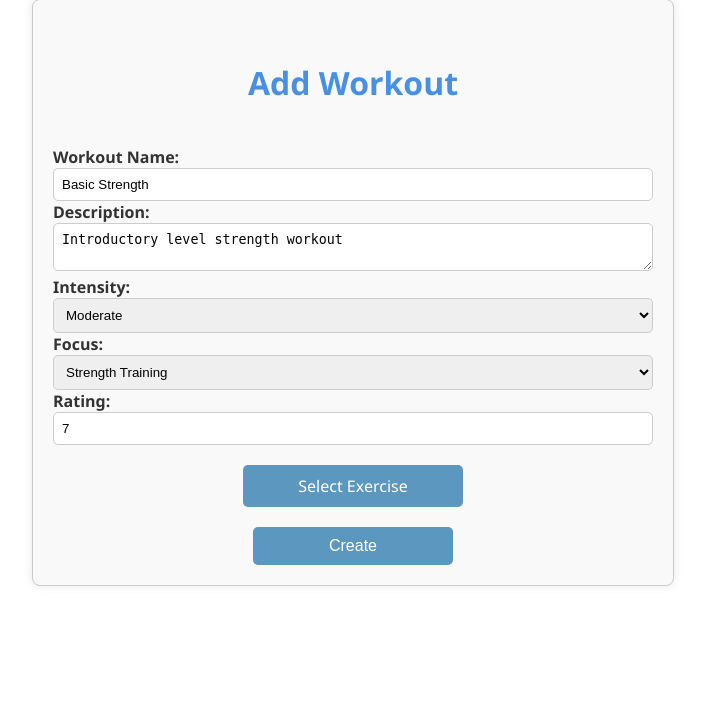
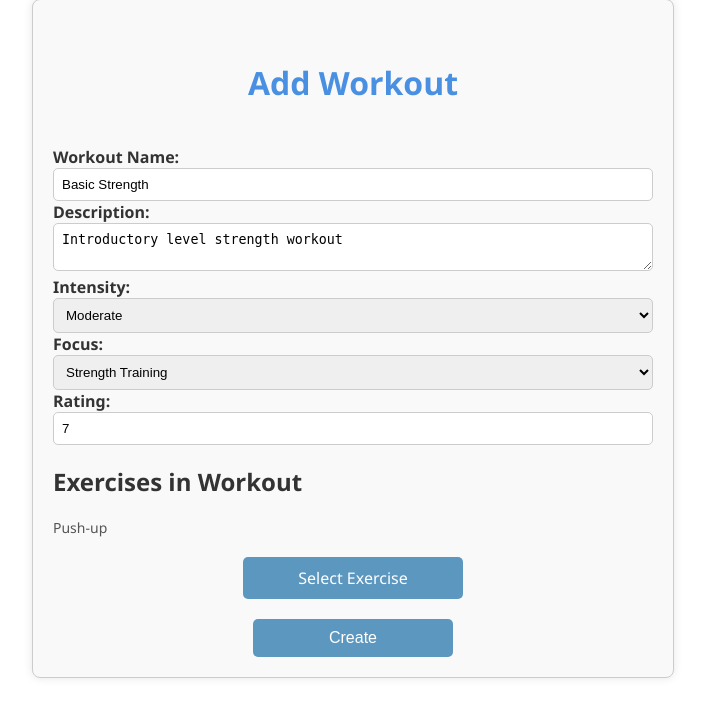
Before and after one commit to carsonkempf/FinalDB, a Flask app: page /add-workout/1 in a window 1280 px wide. Shown: the part 60-777 px from the top of the page, without its empty margins (287-992 px from the left). Run offline with Flask 3, Linux system fonts and the light colour scheme; data comes from the database, SQL or seed files in the repository; both versions use the stored data as it was after the commit.

Commit message:
select exercise works

```diff
--- a/app.py
+++ b/app.py
@@ -92,6 +92,27 @@ def get_workouts_by_day(day_id):
         return jsonify({'day_id': day_id, 'workouts': day_workouts}), 200
     except ValueError:
         return jsonify({'error': 'Invalid day_id'}), 400
+
+@app.route('/api/day-workouts/<day_id>')
+def api_day_workouts(day_id):
+    db = get_db()
+    cur = db.cursor()
+    cur.execute("""
+        SELECT w.*
+        FROM Workout w
+        JOIN Workout_On_Day wd ON w.workout_id = wd.workout_id
+        WHERE wd.day_id = ?
+    """, (day_id,))
+    workouts = cur.fetchall()
+    return jsonify([dict(x) for x in workouts])
+
+@app.route('/api/exercise-details')
+def api_exercise_details():
+    db = get_db()
+    cur = db.cursor()
+    cur.execute("SELECT * FROM Exercise_Detail")
+    exercise_details = cur.fetchall()
+    return jsonify([dict(x) for x in exercise_details])
 
 @app.route('/api/exercises')
 def api_exercises():
@@ -215,19 +236,6 @@ def exercises_in_workouts(workout_id):
     except Exception as e:
         return jsonify({'error': str(e)}), 500
 
-
-
-@app.route('/api/exercise-to-workout/add/<int:workout_id>/<int:exercise_id>', methods=['POST'])
-def add_exercise_to_workout(workout_id, exercise_id):
-    db = get_db()
-    try:
-        db.execute("INSERT INTO Exercise_In_Workout (workout_id, exercise_id) VALUES (?, ?)", (workout_id, exercise_id))
-        db.commit()
-        return jsonify({'success': True, 'message': 'Exercise added to workout successfully.'})
-    except sqlite3.IntegrityError as e:
-        db.rollback()
-        return jsonify({'success': False, 'message': str(e)})
-
 # Remove an exercise from a workout
 @app.route('/api/exercise-to-workout/remove/<int:workout_id>/<int:exercise_id>', methods=['DELETE'])
 def remove_exercise_from_workout(workout_id, exercise_id):
@@ -288,39 +296,116 @@ def add_or_edit_workout(workout_id):
     # Redirect to add-workout.html with the workout ID in the URL
     return redirect(url_for('add_workout', workout_id=workout_id))
 
-@app.route('/add-workout/', defaults={'workout_id': None}, methods=['GET'])
 @app.route('/add-workout/<int:workout_id>', methods=['GET'])
 def add_workout(workout_id):
     db = get_db()
-
-    # If workout_id is None, generate a new workout ID
-    if workout_id is None:
-        workout_id = generate_workout_id()  # Generate a new workout ID
 
     # Fetch workout details if workout_id is provided
     workout = None
     if workout_id:
         workout = db.execute("SELECT * FROM Workout WHERE workout_id = ?", (workout_id,)).fetchone()
 
-    # Render add-workout.html template, passing workout details and workout ID
+        # Fetch exercises corresponding to the workout from the database
+        workout_exercises = db.execute("""
+            SELECT e.*
+            FROM Exercise e
+            JOIN Exercise_In_Workout eiw ON e.exercise_id = eiw.exercise_id
+            WHERE eiw.workout_id = ?
+        """, (workout_id,)).fetchall()
+
+        # Pass the exercises to the template
+        return render_template('add-workout.html', workout=workout, workout_id=workout_id, exercises=workout_exercises)
+
+    # Render add-workout.html template with workout details and workout ID
     return render_template('add-workout.html', workout=workout, workout_id=workout_id)
 
+@app.route('/api/exercise-to-workout/add/<int:workout_id>/<int:exercise_id>', methods=['POST', 'DELETE'])
+def add_or_remove_exercise_from_workout(workout_id, exercise_id):
+    if request.method == 'POST':
+        try:
+            db = get_db()
+            # Check if the exercise is already linked to the workout
+            existing_link = db.execute("SELECT * FROM Exercise_In_Workout WHERE workout_id = ? AND exercise_id = ?", (workout_id, exercise_id)).fetchone()
+            if existing_link:
+                return jsonify({'success': False, 'message': 'Exercise is already linked to this workout.'}), 400
+
+            # Insert the exercise into the Exercise_In_Workout table
+            db.execute("INSERT INTO Exercise_In_Workout (workout_id, exercise_id) VALUES (?, ?)", (workout_id, exercise_id))
+            db.commit()
+
+            # Get the newly created exercise in workout tuple
+            new_exercise_in_workout = db.execute("""
+                SELECT e.*, eiw.workout_id
+                FROM Exercise e
+                JOIN Exercise_In_Workout eiw ON e.exercise_id = eiw.exercise_id
+                WHERE e.exercise_id = ? AND eiw.workout_id = ?
+            """, (exercise_id, workout_id)).fetchone()
+
+            return jsonify({'success': True, 'exercise_in_workout': dict(new_exercise_in_workout)}), 200
+        except sqlite3.IntegrityError as e:
+            db.rollback()
+            return jsonify({'success': False, 'message': str(e)}), 500
+
+    elif request.method == 'DELETE':
+        try:
+            db = get_db()
+            # Delete Exercise in Workout tuple
+            db.execute("DELETE FROM Exercise_In_Workout WHERE workout_id = ? AND exercise_id = ?", (workout_id, exercise_id))
+            db.commit()
+            return jsonify({'success': True, 'message': 'Exercise removed from workout successfully'})
+        except sqlite3.IntegrityError as e:
+            db.rollback()
+            return jsonify({'success': False, 'message': str(e)}), 500
 
 
-@app.route('/api/add-exercises-to-workout/<int:workout_id>', methods=['POST'])
-def add_exercises_to_workout(workout_id):
+@app.route('/api/joined-exercises/<int:workout_id>')
+def get_joined_exercises(workout_id):
+    # Fetch joined exercises for the specified workout_id from the database
+    # Return the data as JSON
+    joined_exercises = db.get_joined_exercises(workout_id)
+    return jsonify(joined_exercises)
+
+@app.route('/api/exercise-to-workout/<int:exercise_id>/<int:workout_id>', methods=['POST', 'DELETE'])
+def exercise_to_workout(exercise_id, workout_id):
+    try:
+        connection = sqlite3.connect('your_database.db')
+        cursor = connection.cursor()
+
+        if request.method == 'POST':
+            # Insert Exercise in Workout tuple
+            cursor.execute("INSERT INTO Exercise_In_Workout (exercise_id, workout_id) VALUES (?, ?)", (exercise_id, workout_id))
+            connection.commit()
+            return jsonify({'success': True, 'message': 'Exercise added to workout successfully'})
+        elif request.method == 'DELETE':
+            # Delete Exercise in Workout tuple
+            cursor.execute("DELETE FROM Exercise_In_Workout WHERE exercise_id = ? AND workout_id = ?", (exercise_id, workout_id))
+            connection.commit()
+            return jsonify({'success': True, 'message': 'Exercise removed from workout successfully'})
+    except Exception as e:
+        return jsonify({'success': False, 'message': str(e)})
+    finally:
+        cursor.close()
+        connection.close()
+
+@app.route('/workout/<int:workout_id>/exercises')
+def workout_exercises(workout_id):
     db = get_db()
-    exercises = request.json.get('exercises')
-    try:
-        for exercise_id in exercises:
-            db.execute("INSERT INTO Exercise_In_Workout (exercise_id, workout_id) VALUES (?, ?)",
-                       (exercise_id, workout_id))
-        db.commit()
-        return jsonify({'success': True}), 200
-    except Exception as e:
-        db.rollback()
-        print(e)
-        return jsonify({'success': False, 'error': str(e)}), 500
+    cur = db.cursor()
+    cur.execute("""
+        SELECT e.*, ed.*
+        FROM Exercise e
+        JOIN Exercise_Detail ed ON e.exercise_detail_id = ed.exercise_detail_id
+        JOIN Exercise_In_Workout eiw ON e.exercise_id = eiw.exercise_id
+        WHERE eiw.workout_id = ?
+    """, (workout_id,))
+    exercises = cur.fetchall()
+    return render_template('workout-exercises.html', exercises=exercises)
+
+@app.route('/api/exercise-to-workout/remove/<int:exercise_id>/<int:workout_id>', methods=['DELETE'])
+def unjoin_exercise_from_workout(exercise_id, workout_id):
+    # Code to unjoin the specified exercise from the specified workout in the database
+    return jsonify(success=True)
+
 
 @app.route('/api/exercises-with-workouts/<int:workout_id>')
 def exercises_with_workouts(workout_id):
@@ -368,13 +453,24 @@ def generate_workout_id():
     workout_uuid = uuid.uuid4()
     return int(workout_uuid.int % (2**31 - 1))
 
-@app.route('/create-workout', methods=['GET'])
+@app.route('/api/workouts', methods=['POST'])
 def create_workout():
-    workout_id = generate_workout_id()
-    db = get_db()
-    db.execute("INSERT INTO Workout (workout_id, name, description) VALUES (?, ?, ?)", (workout_id, 'New Workout', 'Description here'))
-    db.commit()
-    return redirect(url_for('select_exercise', workout_id=workout_id))
+    try:
+        data = request.json
+        name = data.get('name')
+        description = data.get('description')
+        intensity = data.get('intensity')
+        focus = data.get('focus')
+
+        db = get_db()
+        db.execute("INSERT INTO Workout (name, description, intensity, focus) VALUES (?, ?, ?, ?)",
+                   (name, description, intensity, focus))
+        db.commit()
+
+        return jsonify({'success': True, 'message': 'Workout created successfully'}), 201
+    except Exception as e:
+        return jsonify({'success': False, 'error': str(e)}), 500
+
 
 def generate_day_id():
     day_uuid = uuid.uuid4()
--- a/static/add-workout.js
+++ b/static/add-workout.js
@@ -1,29 +1,52 @@
-document.addEventListener('DOMContentLoaded', function() {
-    const workoutId = getWorkoutIdFromUrl();
-    if (workoutId) {
-        fetchExercisesWithWorkout(workoutId);
-    } else {
-        console.error('Workout ID not found in URL.');
-    }
-});
-
+// Function to fetch exercises associated with the current workout
 function fetchExercisesWithWorkout(workoutId) {
-    fetch(`/api/exercises-with-workouts/${workoutId}`)
-        .then(response => response.json())
-        .then(data => {
-            if (data && data.length > 0) {
-                displayExercises(data);
-            } else {
-                console.log('No exercises found for this workout.');
-                const container = document.getElementById('exercises-container');
-                if (container) {
-                    container.textContent = 'No exercises linked to this workout.';
-                }
-            }
-        })
-        .catch(error => console.error('Error fetching exercises:', error));
+    // Fetch directly associated exercises and joined exercises
+    Promise.all([
+        fetch(`/api/exercises-with-workouts/${workoutId}`).then(response => response.json()),
+        fetch(`/api/joined-exercises/${workoutId}`).then(response => response.json())
+    ])
+    .then(([directExercises, joinedExercises]) => {
+        const allExercises = [...directExercises, ...joinedExercises];
+        displayExercises(allExercises);
+    })
+    .catch(error => console.error('Error fetching exercises:', error));
 }
 
+// Function to fetch existing Exercise in Workout tuples
+function fetchExistingExerciseInWorkout(exerciseId, workoutId) {
+    fetch(`/api/exercise-to-workout/${exerciseId}/${workoutId}`)
+    .then(response => response.json())
+    .then(data => {
+        if (data.success) {
+            displayExistingExerciseInWorkout(data.exercise_in_workout);
+        } else {
+            console.error('Error fetching existing Exercise in Workout tuples:', data.message);
+        }
+    })
+    .catch(error => console.error('Error fetching existing Exercise in Workout tuples:', error));
+}
+
+function displayExistingExerciseInWorkout(exerciseInWorkout) {
+    const container = document.getElementById('existing-exercise-container');
+    if (!container) {
+        console.error('Existing exercise container not found.');
+        return;
+    }
+
+    // Clear previous contents
+    container.innerHTML = '';
+
+    // Create a list to display existing Exercise in Workout tuples
+    const ul = document.createElement('ul');
+    exerciseInWorkout.forEach(exercise => {
+        const li = document.createElement('li');
+        li.textContent = `${exercise.exercise_name} (Workout: ${exercise.workout_name})`;
+        ul.appendChild(li);
+    });
+    container.appendChild(ul);
+}
+
+// Function to display exercises in the exercises container
 function displayExercises(exercises) {
     const container = document.getElementById('exercises-container');
     if (!container) {
@@ -36,16 +59,51 @@ function displayExercises(exercises) {
 
     // Create a list to display exercises
     const ul = document.createElement('ul');
-    exercises.forEach(ex => {
+    exercises.forEach(exercise => {
         const li = document.createElement('li');
-        li.textContent = `${ex.exercise_name} (Workout: ${ex.workout_name})`;
+        li.textContent = `${exercise.exercise_name} (Workout: ${exercise.workout_name})`;
         ul.appendChild(li);
     });
     container.appendChild(ul);
 }
 
-function redirectToSelectExercise() {
-    const workoutId = getWorkoutIdFromUrl();
+// Function to handle joining an exercise to the current workout
+function joinExerciseToWorkout(exerciseId, workoutId) {
+    fetch(`/api/exercise-to-workout/${exerciseId}/${workoutId}`, {
+        method: 'POST'
+    })
+    .then(response => response.json())
+    .then(data => {
+        if (data.success) {
+            // If the exercise was successfully joined, fetch and display updated exercises
+            fetchExercisesWithWorkout(workoutId);
+        } else {
+            console.error('Error joining exercise to workout:', data.message);
+        }
+    })
+    .catch(error => console.error('Error joining exercise to workout:', error));
+}
+
+// Function to handle removing an exercise from the current workout
+function removeExerciseFromWorkout(exerciseId, workoutId) {
+    fetch(`/api/exercise-to-workout/${exerciseId}/${workoutId}`, {
+        method: 'DELETE'
+    })
+    .then(response => response.json())
+    .then(data => {
+        if (data.success) {
+            // If the exercise was successfully removed, fetch and display updated exercises
+            fetchExercisesWithWorkout(workoutId);
+        } else {
+            console.error('Error removing exercise from workout:', data.message);
+        }
+    })
+    .catch(error => console.error('Error removing exercise from workout:', error));
+}
+
+
+// Function to redirect to the select exercise page
+function redirectToSelectExercise(workoutId) {
     if (workoutId) {
         window.location.href = `/select-exercise/${workoutId}`;
     } else {
@@ -53,14 +111,34 @@ function redirectToSelectExercise() {
     }
 }
 
-function redirectToAddWorkout() {
-    const workoutId = getWorkoutIdFromUrl();
+// Function to redirect to the add workout page
+function redirectToAddWorkout(workoutId) {
     window.location.href = `/add-workout.html?workout_id=${workoutId}`;
 }
 
-
-
+// Function to extract workout ID from the URL
 function getWorkoutIdFromUrl() {
     const urlParams = new URLSearchParams(window.location.search);
     return urlParams.get('workout_id');
 }
+
+// Event listener when DOM content is loaded
+document.addEventListener('DOMContentLoaded', function() {
+    const workoutId = getWorkoutIdFromUrl();
+    if (workoutId) {
+        fetchExercisesWithWorkout(workoutId);
+    } else {
+        console.error('Workout ID not found in URL.');
+    }
+});
+
+// Event listener for selecting an exercise
+document.getElementById('select-exercise-button').addEventListener('click', function() {
+    const selectedExerciseId = document.getElementById('selected-exercise-id').value;
+    const workoutId = getWorkoutIdFromUrl();
+    if (selectedExerciseId && workoutId) {
+        joinExerciseToWorkout(selectedExerciseId, workoutId);
+    } else {
+        console.error('Selected exercise ID or workout ID not found.');
+    }
+});
--- a/static/select-exercise.js
+++ b/static/select-exercise.js
@@ -40,7 +40,7 @@ document.addEventListener('DOMContentLoaded', function() {
                 // Add an event listener to handle changes in checkbox state.
                 checkbox.addEventListener('change', () => {
                     const method = checkbox.checked ? 'POST' : 'DELETE';
-                    const url = `/api/exercise-to-workout/${method.toLowerCase()}/${workoutId}/${exercise.exercise_id}`;
+                    const url = `/api/exercise-to-workout/add/${workoutId}/${exercise.exercise_id}`;
 
                     fetch(url, {
                         method: method,
@@ -88,5 +88,4 @@ document.addEventListener('DOMContentLoaded', function() {
         console.log('Workout ID from URL:', workoutId);
         return workoutId;
     }
-
 });
--- a/templates/add-workout.html
+++ b/templates/add-workout.html
@@ -56,7 +56,15 @@
         <label for="rating">Rating:</label>
         <input type="number" id="rating" name="rating" min="1" max="10" value="{{ workout.rating }}" required>
 
-        <div id="exercises-container"></div>
+        <div id="existing-exercise-container"></div>
+        {% if exercises %}
+    <h2>Exercises in Workout</h2>
+    <ul>
+    {% for exercise in exercises %}
+        <li>{{ exercise.name }}</li>
+    {% endfor %}
+    </ul>
+{% endif %}
 
         {% if workout_id %}
         <a href="{{ url_for('select_exercise', workout_id=workout_id) }}" id="select-exercise-link">Select Exercise</a>
```
Also changed, not shown: static/workoutscript.js (+2 -7 lines), workoutdatabase.db. Lines whose indentation alone changed are shown as unchanged.
